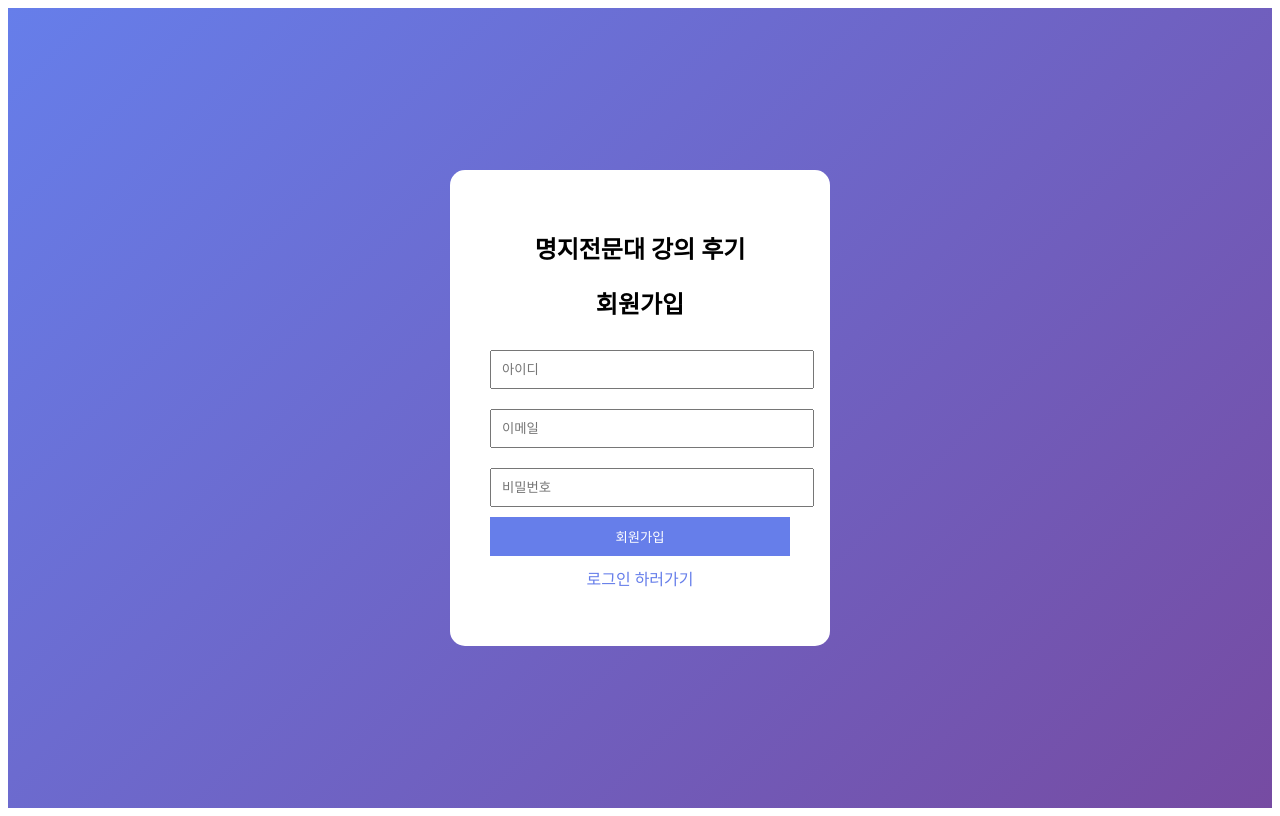
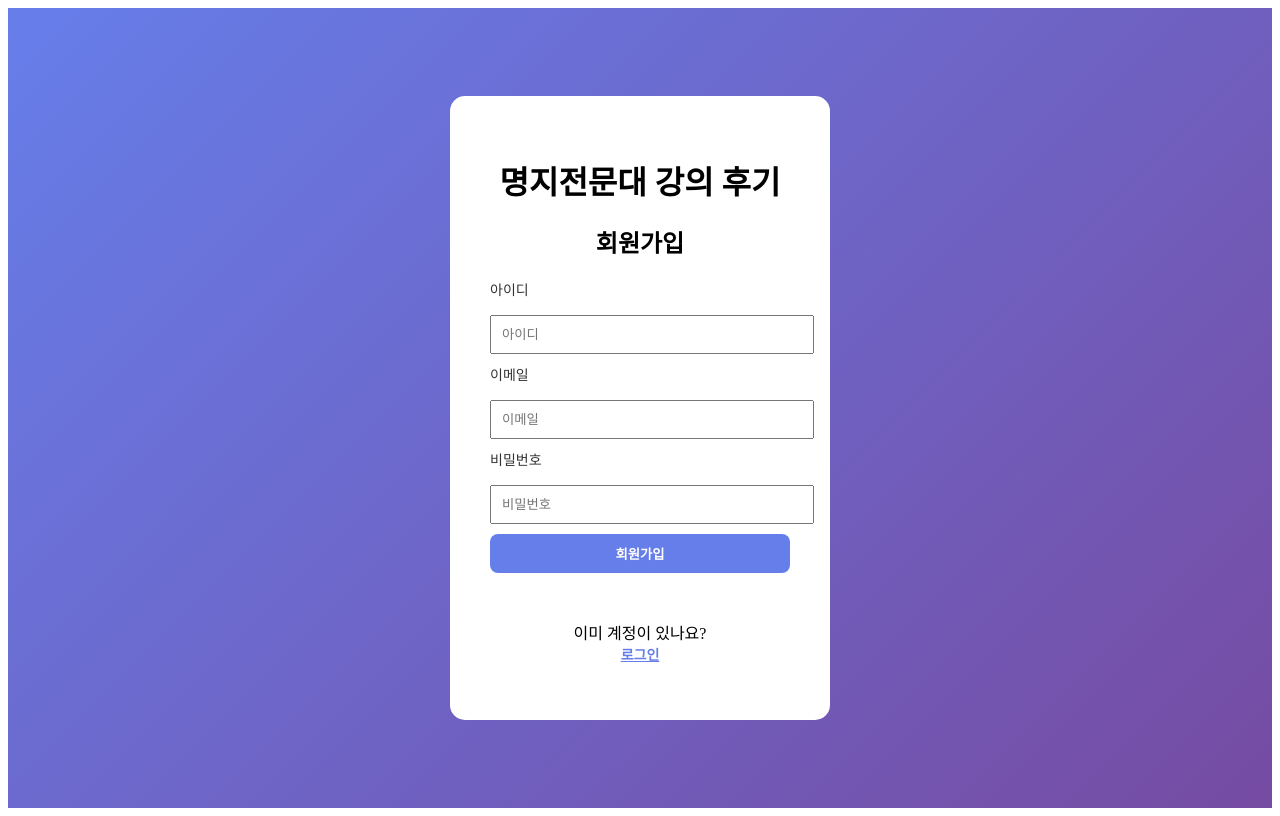
Before and after one commit to phmin819/Lecture_Review, a Vue app in the folder frontend/: page /register in a window 1280 px wide. Built offline with nearby package versions, Linux system fonts and the light colour scheme.

Commit message:
accessibility-update

```diff
--- a/frontend/index.html
+++ b/frontend/index.html
@@ -1,10 +1,10 @@
 <!doctype html>
-<html lang="en">
+<html lang="ko">
   <head>
     <meta charset="UTF-8" />
     <link rel="icon" type="image/svg+xml" href="/favicon.svg" />
     <meta name="viewport" content="width=device-width, initial-scale=1.0" />
-    <title>frontend</title>
+    <title>명지전문대 강의 후기</title>
   </head>
   <body>
     <div id="app"></div>
--- a/frontend/src/views/HomeView.vue
+++ b/frontend/src/views/HomeView.vue
@@ -5,19 +5,27 @@
       <button v-else class="auth-btn logout" @click="logout">로그아웃</button>
     </header>
 
-    <h1 class="logo"> 명지전문대 강의 후기</h1>
+    <h1 class="logo">명지전문대 강의 후기</h1>
     <p class="subtitle">당신의 완벽한 시간표를 위한 최소한의 강의 기록.</p>
 
-    <input class="search" placeholder="과목명, 교수명, 코드 검색..." />
+    <form class="search-form" @submit.prevent>
+      <label for="search" class="visually-hidden">강의 검색</label>
+      <input
+        id="search"
+        class="search"
+        placeholder="과목명, 교수명, 코드 검색..."
+        aria-label="강의 검색"
+      />
+    </form>
 
-    <div v-if="loading" class="loading-container">
-      <div class="spinner"></div>
+    <div v-if="loading" class="loading-container" role="status" aria-live="polite">
+      <div class="spinner" aria-hidden="true"></div>
       <p class="loading-text">강의 정보를 불러오고 있습니다...</p>
     </div>
 
     <div v-else>
       <div class="card highlight">
-        <h3> 오늘의 인기 강의</h3>
+        <h2>오늘의 인기 강의</h2>
         <p>수강신청 기간, 학생들이 많이 찾은 강의입니다.</p>
         <div class="tags">
           <span v-for="lecture in lectures.slice(0,2)" :key="lecture.lecture_id">
@@ -26,20 +34,22 @@
         </div>
       </div>
 
-      <div
-        class="lecture"
+      <div class="lecture-list">
+        <button
           v-for="lecture in lectures"
           :key="lecture.lecture_id"
+          type="button"
+          class="lecture"
           @click="$router.push(`/lecture/${lecture.lecture_id}`)"
-        style="cursor: pointer;"
         >
           <div>
-          <h4>{{ lecture.lecture_name }}</h4>
+            <h3>{{ lecture.lecture_name }}</h3>
             <p>{{ lecture.professor_name }}</p>
           </div>
           <span class="rating">
             ⭐ {{ lecture.avg_rating > 0 ? lecture.avg_rating : '평점 없음' }}
           </span>
+        </button>
       </div>
     </div>
   </div>
@@ -93,11 +103,15 @@
 .search { width: 100%; padding: 12px; border-radius: 10px; border: none; background: #f3f3f3; margin-bottom: 20px; box-sizing: border-box; }
 .card { background: #eef2ff; padding: 20px; border-radius: 15px; margin-bottom: 20px; }
 .tags span { background: white; padding: 5px 10px; border-radius: 10px; margin-right: 10px; font-size: 14px; }
-.lecture { display: flex; justify-content: space-between; align-items: center; padding: 15px; background: #fafafa; border-radius: 10px; margin-bottom: 10px; border: 1px solid #eee; transition: 0.2s; }
-.lecture:hover { background: #f0f0f0; transform: translateY(-2px); }
-.lecture h4 { margin: 0 0 5px 0; }
+.lecture { display: flex; justify-content: space-between; align-items: center; padding: 15px; background: #fafafa; border-radius: 10px; margin-bottom: 10px; border: 1px solid #eee; transition: 0.2s; width: 100%; text-align: left; }
+.lecture:hover,
+.lecture:focus-visible { background: #f0f0f0; transform: translateY(-2px); outline: none; }
+.lecture:focus-visible { box-shadow: 0 0 0 3px rgba(102, 126, 234, 0.3); }
+.lecture h3 { margin: 0 0 5px 0; }
 .lecture p { margin: 0; font-size: 14px; color: #666; }
 .rating { font-weight: bold; color: #333; }
+
+.visually-hidden { position: absolute; width: 1px; height: 1px; margin: -1px; padding: 0; overflow: hidden; clip: rect(0 0 0 0); border: 0; }
 
 /* 로딩 애니메이션 스타일 추가 */
 .loading-container {
--- a/frontend/src/views/LoginView.vue
+++ b/frontend/src/views/LoginView.vue
@@ -1,22 +1,37 @@
 <template>
   <div class="wrapper">
     <div class="login-box">
-      <h2> 명지전문대 강의 후기</h2>
+      <h1>명지전문대 강의 후기</h1>
       <h2>로그인</h2>
 
-      <div class="input-group">
-        <input v-model="username" placeholder="아이디 (이메일)" />
-      </div>
+      <form class="login-form" @submit.prevent="login" novalidate>
+        <div class="input-group">
+          <label for="username">아이디 (이메일)</label>
+          <input
+            id="username"
+            v-model="username"
+            type="email"
+            placeholder="아이디 (이메일)"
+          />
+        </div>
 
-      <div class="input-group">
-        <input v-model="password" type="password" placeholder="비밀번호" />
-      </div>
+        <div class="input-group">
+          <label for="password">비밀번호</label>
+          <input
+            id="password"
+            v-model="password"
+            type="password"
+            placeholder="비밀번호"
+          />
+        </div>
 
-      <button @click="login">로그인</button>
+        <button type="submit">로그인</button>
+        <p role="status" aria-live="polite" class="alert">{{ errorMessage }}</p>
+      </form>
 
       <div class="footer-links">
         <p>계정이 없으신가요?
-          <span class="link" @click="$router.push('/register')">회원가입</span>
+          <button type="button" class="link-button" @click="$router.push('/register')">회원가입</button>
         </p>
       </div>
     </div>
@@ -30,14 +45,16 @@
   data() {
     return {
       username: '',
-      password: ''
+      password: '',
+      errorMessage: ''
     }
   },
   methods: {
     async login() {
+      this.errorMessage = '';
       if (!this.username || !this.password) {
-        alert('아이디와 비밀번호를 입력하세요')
-        return
+        this.errorMessage = '아이디와 비밀번호를 입력하세요.';
+        return;
       }
 
       const formData = new URLSearchParams();
@@ -56,13 +73,11 @@
         );
 
         localStorage.setItem("token", res.data.access_token);
-
-        alert("로그인 성공!");
+        this.errorMessage = '로그인 성공!';
         this.$router.push("/");
-
       } catch (err) {
         console.error(err);
-        alert("로그인 실패: 이메일 또는 비밀번호를 확인하세요.");
+        this.errorMessage = "로그인 실패: 이메일 또는 비밀번호를 확인하세요.";
       }
     }
   }
@@ -112,6 +127,20 @@
   background: #5a6fd6;
 }
 
+.input-group label {
+  display: block;
+  text-align: left;
+  margin-bottom: 6px;
+  font-size: 14px;
+  color: #333;
+}
+
+.alert {
+  margin-top: 12px;
+  color: #d63333;
+  min-height: 1.2em;
+}
+
 /* 하단 링크 스타일 */
 .footer-links {
   margin-top: 20px;
@@ -119,15 +148,18 @@
   color: #666;
 }
 
-.link {
+.link-button {
+  background: none;
+  border: none;
   color: #667eea;
+  text-decoration: underline;
+  cursor: pointer;
+  padding: 0;
+  font-size: 14px;
   font-weight: bold;
-  cursor: pointer;
-  text-decoration: underline;
-  margin-left: 5px;
 }
 
-.link:hover {
+.link-button:hover {
   color: #764ba2;
 }
 </style>
--- a/frontend/src/views/SignupView.vue
+++ b/frontend/src/views/SignupView.vue
@@ -1,17 +1,32 @@
 <template>
   <div class="wrapper">
     <div class="signup-box">
-    <h2> 명지전문대 강의 후기</h2>
+      <h1>명지전문대 강의 후기</h1>
       <h2>회원가입</h2>
 
-      <input v-model="username" placeholder="아이디" />
-      <input v-model="email" placeholder="이메일" />
-      <input v-model="password" type="password" placeholder="비밀번호" />
+      <form class="signup-form" @submit.prevent="signup" novalidate>
+        <div class="input-group">
+          <label for="username">아이디</label>
+          <input id="username" v-model="username" placeholder="아이디" />
+        </div>
 
-      <button @click="signup">회원가입</button>
+        <div class="input-group">
+          <label for="email">이메일</label>
+          <input id="email" v-model="email" type="email" placeholder="이메일" />
+        </div>
 
-      <p @click="$router.push('/login')" class="link">
-        로그인 하러가기
+        <div class="input-group">
+          <label for="password">비밀번호</label>
+          <input id="password" v-model="password" type="password" placeholder="비밀번호" />
+        </div>
+
+        <button type="submit">회원가입</button>
+        <p role="status" aria-live="polite" class="alert">{{ errorMessage }}</p>
+      </form>
+
+      <p class="link-row">
+        이미 계정이 있나요?
+        <button type="button" class="link-button" @click="$router.push('/login')">로그인</button>
       </p>
     </div>
   </div>
@@ -25,13 +40,15 @@
     return {
       username: '',
       email: '',
-      password: ''
+      password: '',
+      errorMessage: ''
     }
   },
   methods: {
     async signup() {
+      this.errorMessage = '';
       if (!this.username || !this.email || !this.password) {
-        alert("모든 값을 입력하세요");
+        this.errorMessage = "모든 값을 입력하세요.";
         return;
       }
 
@@ -42,12 +59,11 @@
           password: this.password
         });
 
-        alert("회원가입 성공!");
+        this.errorMessage = "회원가입 성공!";
         this.$router.push("/login");
-
       } catch (err) {
         console.error(err);
-        alert("회원가입 실패 (이미 존재하는 이메일)");
+        this.errorMessage = "회원가입 실패 (이미 존재하는 이메일)";
       }
     }
   }
@@ -83,11 +99,37 @@
   background: #667eea;
   color: white;
   border: none;
+  border-radius: 8px;
+  cursor: pointer;
+  font-weight: bold;
 }
 
-.link {
-  margin-top: 10px;
+.input-group label {
+  display: block;
+  text-align: left;
+  margin-bottom: 6px;
+  font-size: 14px;
+  color: #333;
+}
+
+.alert {
+  margin-top: 12px;
+  color: #d63333;
+  min-height: 1.2em;
+}
+
+.link-button {
+  background: none;
+  border: none;
   color: #667eea;
+  text-decoration: underline;
   cursor: pointer;
+  padding: 0;
+  font-size: 14px;
+  font-weight: bold;
+}
+
+.link-button:hover {
+  color: #764ba2;
 }
 </style>
```
Also changed, not shown: frontend/src/views/LectureDetailView.vue (+54 -19 lines), 1 other file (tests, documents, lock files or other folders). Lines whose indentation alone changed are shown as unchanged.
